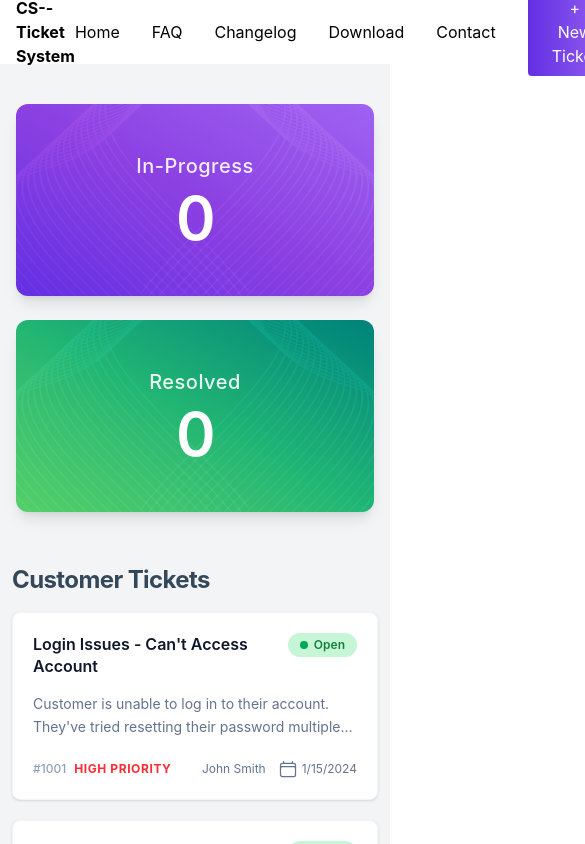
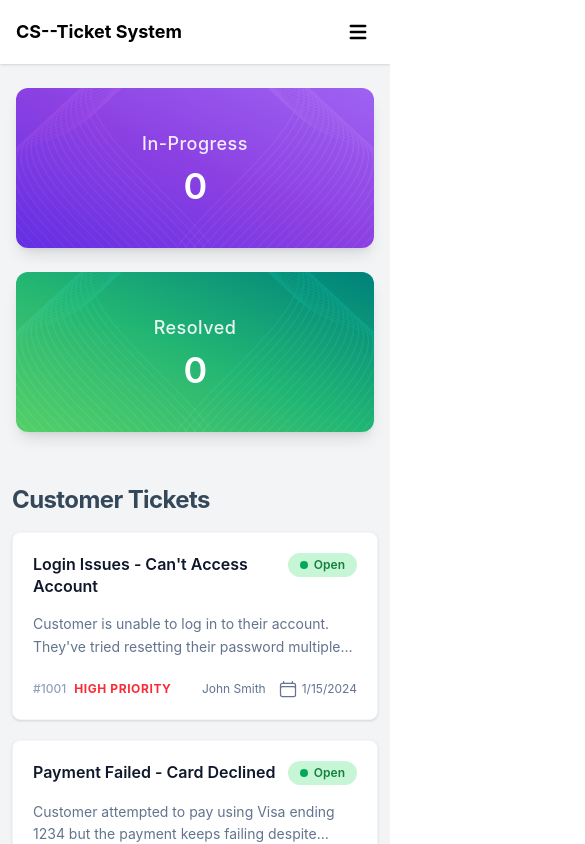
Before and after one commit to nahid5766/Customer-Support-Zone, a React (Vite) app: page / in a window 390 px wide. Shown: the top 844 px of the page, 585 px wide, since content can reach past the window. Built offline with nearby package versions, Linux system fonts and the light colour scheme.

Commit message:
fix navbar response issue

```diff
--- a/src/components/Footer/Footers.jsx
+++ b/src/components/Footer/Footers.jsx
@@ -5,9 +5,9 @@ const Footers = () => {
     return (
         <div className='bg-black'>
 
-            <div className='max-w-7xl mx-auto text-white flex flex-col md:flex-row justify-between items-start py-15 gap-10'>
+            <div className='max-w-7xl mx-auto text-white flex flex-col items-center md:flex-row justify-between py-15 gap-10'>
 
-                <div className='max-w-xs space-y-4'>
+                <div className='max-w-xs space-y-4 text-center'>
                     <h2 className='font-semibold text-lg'>CS — Ticket System</h2>
                     <p className='space-y-3 text-sm leading-relaxed'>Lorem Ipsum is simply dummy text of the printing and typesetting industry. Lorem Ipsum has been the industry's standard dummy text ever since the 1500s, when an unknown printer took a galley of type and scrambled it to make a type specimen book.</p>
                 </div>
--- a/src/components/Navbar/Navbar.jsx
+++ b/src/components/Navbar/Navbar.jsx
@@ -1,51 +1,83 @@
-import React from 'react';
+import React, { useState } from 'react';
+import { HiMenu, HiX } from 'react-icons/hi'; // Hamburger and Close Icon
 import img2 from '../../assets/vector1.png';
 
 const Navbar = ({ taskSatusList = [], resolvedList = [] }) => {
+    // mobile hamber open/close useState
+    const [isOpen, setIsOpen] = useState(false);
+
     return (
         <div className='bg-gray-100'>
-            {/* Navbar */}
-            <div className='bg-white'>
-                <nav className='max-w-7xl mx-auto flex justify-between items-center h-16 px-4'>
+            {/* Navbar Header */}
+            <div className='bg-white relative z-50 shadow-sm'>
+                <nav className='max-w-7xl mx-auto flex justify-between items-center h-16 px-4 md:px-6'>
+                    {/* Brand Logo */}
                     <div>
-                        <h2 className='text-black font-bold'>CS--Ticket System</h2>
+                        <h2 className='text-black font-bold text-lg md:text-xl'>CS--Ticket System</h2>
                     </div>
-                    <div className='flex items-center gap-8'>
-                        <a href="#" className='text-black'>Home</a>
-                        <a href="#" className='text-black'>FAQ</a>
-                        <a href="#" className='text-black'>Changelog</a>
-                        <a href="#" className='text-black'>Download</a>
-                        <a href="#" className='text-black'>Contact</a>
 
-                        <button className='bg-linear-to-r from-[#632EE3] to-[#9F62F2] px-6 py-2 rounded-sm text-white'>+ New Ticket</button>
+                    {/* Desktop Menu */}
+                    <div className='hidden md:flex items-center gap-8'>
+                        <a href="#" className='text-black hover:text-[#632EE3] transition font-medium'>Home</a>
+                        <a href="#" className='text-black hover:text-[#632EE3] transition font-medium'>FAQ</a>
+                        <a href="#" className='text-black hover:text-[#632EE3] transition font-medium'>Changelog</a>
+                        <a href="#" className='text-black hover:text-[#632EE3] transition font-medium'>Download</a>
+                        <a href="#" className='text-black hover:text-[#632EE3] transition font-medium'>Contact</a>
+
+                        <button className='bg-linear-to-r from-[#632EE3] to-[#9F62F2] px-6 py-2 rounded-sm text-white font-medium hover:opacity-90 transition'>
+                            + New Ticket
+                        </button>
+                    </div>
+
+                    {/* Mobile Hamburger Button - (md:hidden) */}
+                    <div className='md:hidden flex items-center'>
+                        <button
+                            onClick={() => setIsOpen(!isOpen)}
+                            className='text-black text-2xl focus:outline-none p-1'
+                        >
+                            {isOpen ? <HiX /> : <HiMenu />}
+                        </button>
                     </div>
                 </nav>
+
+                {/* Mobile Dropdown Menu */}
+                {isOpen && (
+                    <div className='md:hidden bg-white border-t border-gray-100 px-4 pt-2 pb-6 space-y-3 flex flex-col shadow-lg items-center'>
+                        <a href="#" className='text-black py-1.5 hover:text-[#632EE3] font-medium'>Home</a>
+                        <a href="#" className='text-black py-1.5 hover:text-[#632EE3] font-medium'>FAQ</a>
+                        <a href="#" className='text-black py-1.5 hover:text-[#632EE3] font-medium'>Changelog</a>
+                        <a href="#" className='text-black py-1.5 hover:text-[#632EE3] font-medium'>Download</a>
+                        <a href="#" className='text-black py-1.5 hover:text-[#632EE3] font-medium'>Contact</a>
+
+                        <button className='bg-linear-to-r from-[#632EE3] to-[#9F62F2] px-6 py-2.5 rounded-sm text-white font-medium w-full mt-2'>
+                            + New Ticket
+                        </button>
+                    </div>
+                )}
             </div>
 
             {/* Banner Section */}
-            <div className="max-w-7xl mx-auto pt-10 grid grid-cols-1 md:grid-cols-2 gap-6 w-full p-4 pb-10">
+            <div className="max-w-7xl mx-auto pt-6 md:pt-10 grid grid-cols-1 md:grid-cols-2 gap-6 w-full px-4 pb-10">
 
                 {/* In-Progress Card */}
-                <div className="relative overflow-hidden rounded-xl bg-linear-to-tr from-[#632EE3] via-[#8B40E2] to-[#9F62F2] p-8 text-white shadow-lg flex flex-col items-center justify-center min-h-48">
+                <div className="relative overflow-hidden rounded-xl bg-linear-to-tr from-[#632EE3] via-[#8B40E2] to-[#9F62F2] p-6 md:p-8 text-white shadow-lg flex flex-col items-center justify-center min-h-40 md:min-h-48">
                     <img src={img2} alt="" className="absolute top-0 left-0 h-full w-auto object-cover opacity-100 pointer-events-none mix-blend-overlay" />
                     <img src={img2} alt="" className="absolute top-0 right-0 h-full w-auto object-cover opacity-100 pointer-events-none mix-blend-overlay -scale-x-100" />
 
                     <div className="relative z-10 flex flex-col items-center gap-2">
-                        <span className="text-xl font-medium tracking-wide text-white/90">In-Progress</span>
-
-                        <span className="text-6xl font-semibold tracking-tight">{taskSatusList.length}</span>
+                        <span className="text-lg md:text-xl font-medium tracking-wide text-white/90">In-Progress</span>
+                        <span className="text-4xl md:text-6xl font-semibold tracking-tight">{taskSatusList.length}</span>
                     </div>
                 </div>
 
                 {/* Resolved Card */}
-                <div className="relative overflow-hidden rounded-xl bg-linear-to-tr from-[#54CF68] via-[#21B573] to-[#00827A] p-8 text-white shadow-lg flex flex-col items-center justify-center min-h-48">
+                <div className="relative overflow-hidden rounded-xl bg-linear-to-tr from-[#54CF68] via-[#21B573] to-[#00827A] p-6 md:p-8 text-white shadow-lg flex flex-col items-center justify-center min-h-40 md:min-h-48">
                     <img src={img2} alt="" className="absolute top-0 left-0 h-full w-auto object-cover opacity-100 pointer-events-none mix-blend-overlay" />
                     <img src={img2} alt="" className="absolute top-0 right-0 h-full w-auto object-cover opacity-100 pointer-events-none mix-blend-overlay -scale-x-100" />
 
                     <div className="relative z-10 flex flex-col items-center gap-2">
-                        <span className="text-xl font-medium tracking-wide text-white/90">Resolved</span>
-
-                        <span className="text-6xl font-semibold tracking-tight">{resolvedList.length}</span>
+                        <span className="text-lg md:text-xl font-medium tracking-wide text-white/90">Resolved</span>
+                        <span className="text-4xl md:text-6xl font-semibold tracking-tight">{resolvedList.length}</span>
                     </div>
                 </div>
             </div>
--- a/src/components/TicketCart/TicketCart.jsx
+++ b/src/components/TicketCart/TicketCart.jsx
@@ -26,7 +26,7 @@ const TicketCart = ({
 
     return (
         <div className="min-h-screen p-3 md:p-6 font-sans text-gray-800 bg-gray-100">
-            <div className="grid grid-cols-1 lg:grid-cols-4 gap-5 max-w-7xl mx-auto">
+            <div className="grid grid-cols-1 lg:grid-cols-4 gap-5 max-w-7xl mx-auto mb-13">
 
                 {/* LEFT SECTION */}
                 <div className="lg:col-span-3 space-y-4">
```
